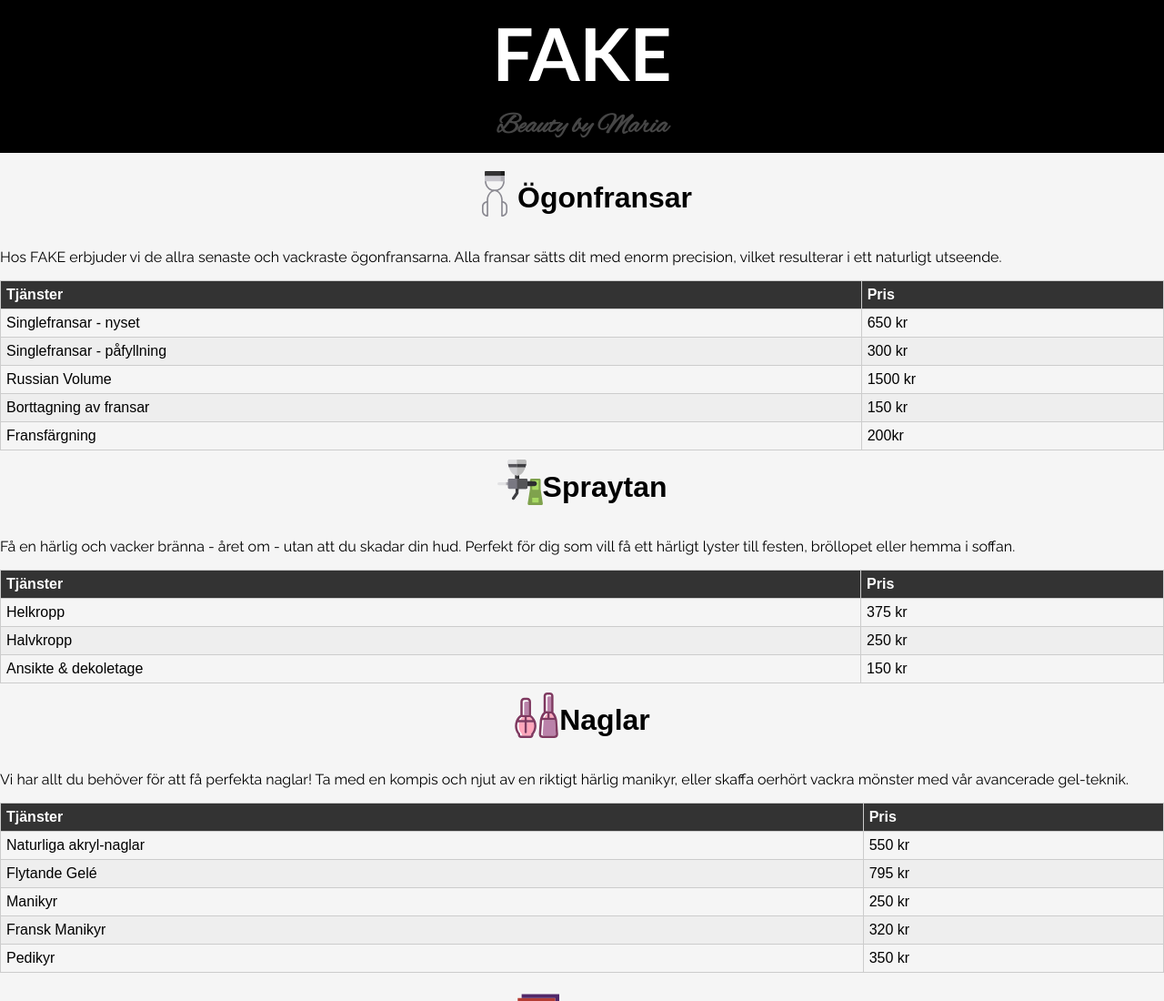
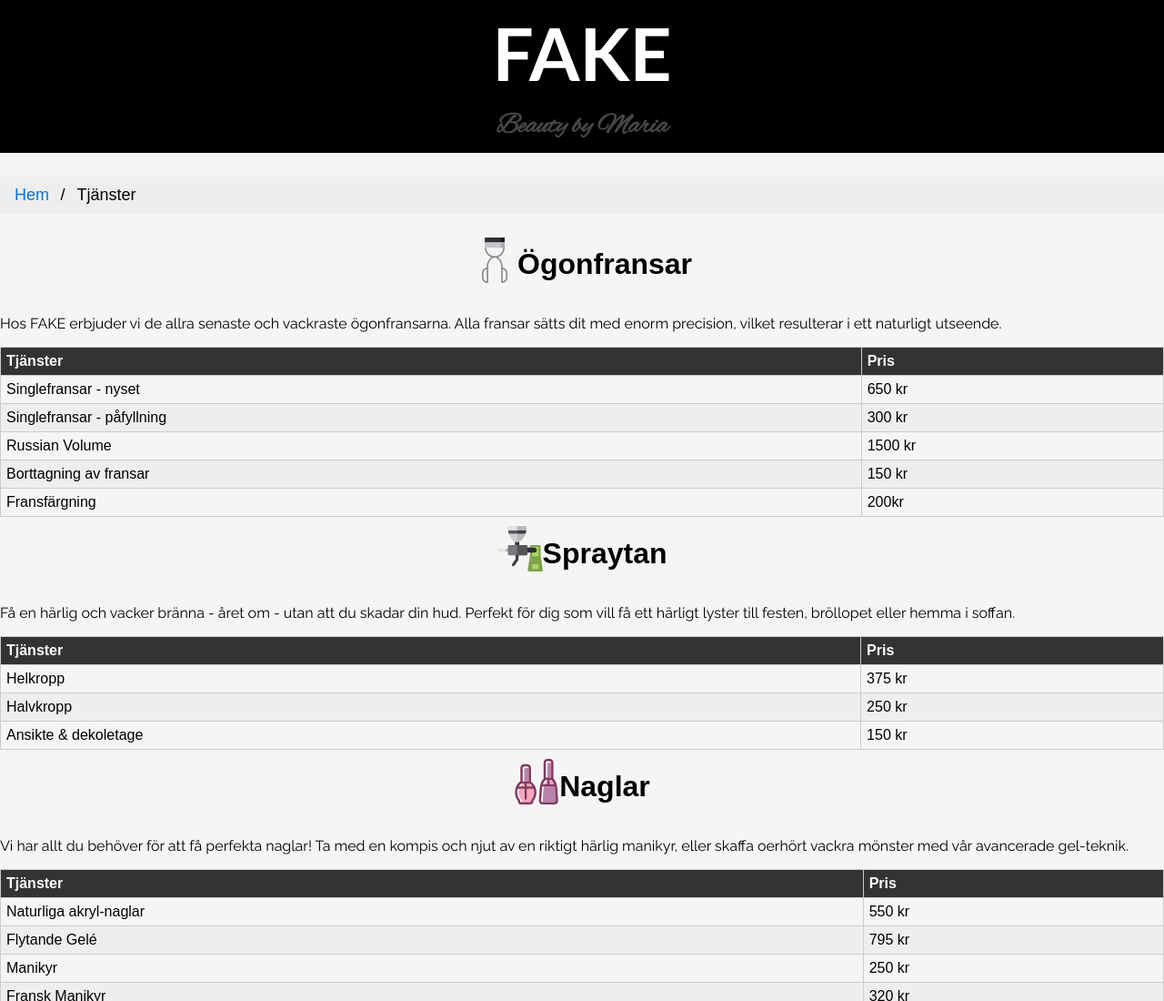
Before and after one commit to rlundby/Inlamning-1, a website: page app/services.html in a window 1280 px wide. Shown: the top 1100 px of the page at 91% size. Drawn offline with Linux system fonts and the light colour scheme.

Commit message:
finished bread crumb component

```diff
--- /dev/null
+++ b/app/scss/modules/_breadcrumbs.scss
@@ -0,0 +1,22 @@
+
+.breadcrumb {
+padding: 10px 16px;
+list-style: none;
+background-color: #eee;
+    li {
+        display: inline;
+        font-size: 18px;
+        &+li:before{
+            padding: 8px;
+            color: black;
+            content: "/\00a0";
+        }
+        a {
+            color: #0275d8;
+            &:hover {
+                color: #01447e;
+                text-decoration: underline;
+            }
+        }
+    }
+}
--- a/app/scss/modules/_modules_index.scss
+++ b/app/scss/modules/_modules_index.scss
@@ -3,3 +3,4 @@
 @import 'mobilehero';
 @import 'pricetable';
 @import 'gallery';
+@import 'breadcrumbs';
--- a/app/services.html
+++ b/app/services.html
@@ -50,6 +50,12 @@
 
 		<!-- About us content starts here -->
 		<div class="services">
+			<!-- BreadCrumbs -->
+			<ul class="breadcrumb">
+				<li><a href="index.html">Hem</a></li>
+				<li>Tjänster</li>
+			</ul>
+			<!-- End of Breadcrumbs -->
 			<!-- Start of Eyelashes section -->
 			<div class="title">
 				<img class="beauty" src="svg/003-lashes.svg" alt="">
```
Also changed, not shown: app/css/styles.css.
